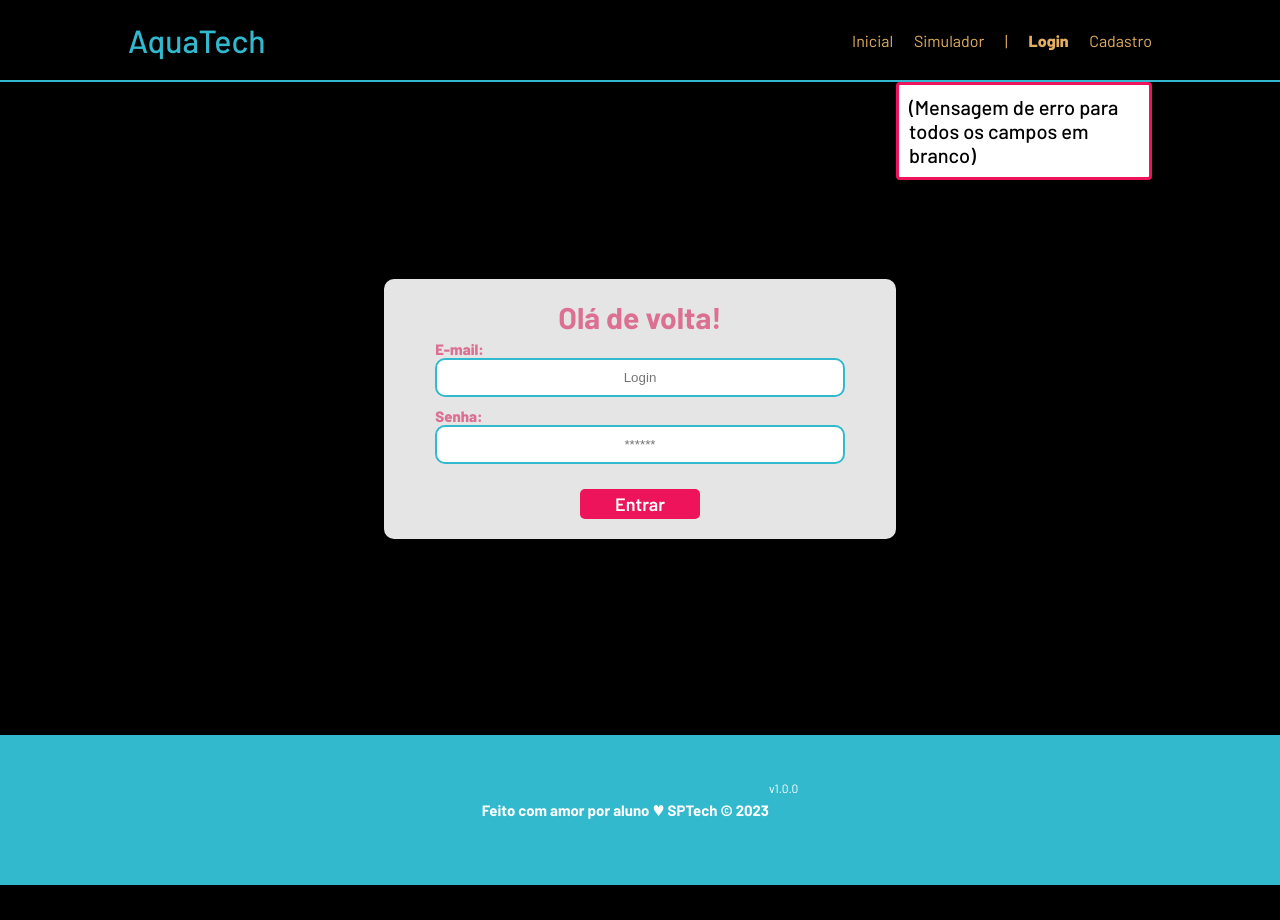
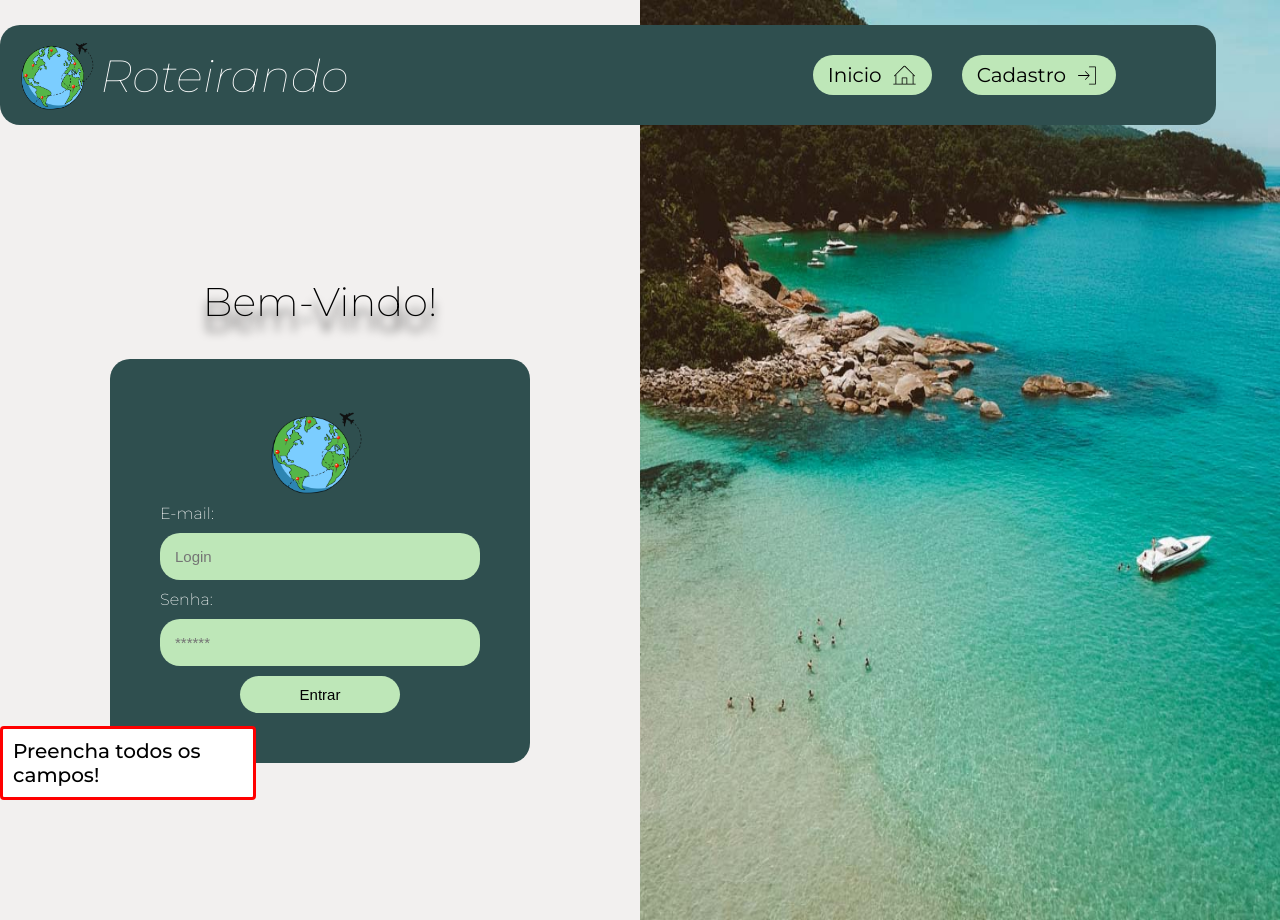
Before and after one commit to Caiqe/projeto-individual-sptech, a website: page public/login.html in a window 1280 px wide. Both pictures are taken after a click on the button "Entrar". Before the commit the page ends 885 px from the top, so only its background shows below. Drawn offline with Linux system fonts and the light colour scheme.

Commit message:
Finalizando Estilização Cadastro/Login

```diff
--- a/public/css/cadastro.css
+++ b/public/css/cadastro.css
@@ -161,3 +161,45 @@ input{
 .uf input{
     font-size: 13px;
 }
+.loading-div {
+    position: fixed;
+    top: 0;
+    left: 0;
+    width: 100vw;
+    height: 100vh;
+    background-color: rgba(0, 0, 0, 0.4);
+    display: none;
+    justify-content: center;
+    align-items: center;
+
+}
+
+.loading-div img {
+    width: 80px;
+    height: 80px;
+}
+
+.alerta_erro{
+  display: flex;
+  justify-content: flex-end;
+
+}
+
+.card_erro {
+  display: none;
+  background-color: #fff;
+  color: black;
+  width: 230px;
+  position: fixed;
+  bottom: 0;
+  left: 0;
+  border-radius: 4px;
+  border: #ff0000 3px solid;
+  padding: 10px;
+  margin-right: 10%;
+}
+
+.card_erro #mensagem_erro{
+  font-weight: 500;
+  font-size: 20px;
+}
--- a/public/login.html
+++ b/public/login.html
@@ -6,12 +6,12 @@
     <meta http-equiv="X-UA-Compatible" content="IE=edge">
     <meta name="viewport" content="width=device-width, initial-scale=1.0">
 
-    <title>AquaTech | Login</title>
+    <title>Roteirando | Login</title>
 
     <script src="./js/sessao.js"></script>
 
-    <link rel="stylesheet" href="./css/estilo.css">
-    <link rel="icon" href="./assets/icon/favicon2.ico">
+    <link rel="stylesheet" href="./css/cadastro.css">
+    <link rel="icon" href="./assets/icon/logoSite.png">
     <link rel="preconnect" href="https://fonts.gstatic.com">
 </head>
 
@@ -19,26 +19,34 @@
 
     <!--Header-->
 
-    <div class="header">
-        <div class="container">
-            <h1 class="titulo">AquaTech</h1>
-            <ul class="navbar">
-                <li>
-                    <a href="index.html">Inicial</a>
-                </li>
-                <li>
-                    <a href="simulador.html">Simulador</a>
-                </li>
-                <li>|</li>
-                <li class="agora">
-                    <a href="#">Login</a>
-                </li>
-                <li>
-                    <a href="cadastro.html">Cadastro</a>
-                </li>
-            </ul>
-        </div>
-    </div>
+    <header>
+      <div id="header-logo">
+        <img src="./assets/icon/logoSite.png" alt="Logo Site" />
+        <h2 class="nome-site">Roteirando</h2>
+      </div>
+      <ul id="navbar" on>
+        <a class="button-navbar" href="./index.html">
+          <li class="content-button">
+            Inicio
+            <img
+              class="icon-navbar"
+              src="./assets/imgs/icons/house-line-thin.svg"
+              alt="icon login"
+            />
+          </li>
+        </a>
+        <a class="button-navbar" href="./cadastro.html">
+          <li class="content-button">
+            Cadastro
+            <img
+              class="icon-navbar"
+              src="./assets/imgs/icons/login.svg"
+              alt="icon cadastrar"
+            />
+          </li>
+        </a>
+      </ul>
+    </header>
 
 
     <div class="login">
@@ -48,9 +56,11 @@
             </div>
         </div>
         <div class="container">
+
             <div class="card card-login">
-                <h2>Olá de volta!</h2>
+                <h2 id="titulo">Bem-Vindo!</h2>
                 <div class="formulario">
+                    <img src="./assets/icon/logoSite.png"  style="width: 100px; justify-self: center; align-self: center; ">
                     <div class="campo">
                         <span>E-mail:</span>
                         <input id="email_input" type="text" placeholder="Login">
@@ -61,32 +71,42 @@
                     </div>
                     <button class="botao" onclick="entrar()">Entrar</button>
                 </div>
-
                 <div id="div_aguardar" class="loading-div">
                     <img src="./assets/circle-loading.gif" id="loading-gif">
                 </div>
-
                 <div id="div_erros_login"></div>
             </div>
+            <img src="assets/imgs/fernando-noronha.jpeg" alt="" id="img_metade_tela" style="height: 920px; width: 50%;">
         </div>
     </div>
-
-    <!--footer inicio-->
-    <div class="footer">
-        <div class="container">
-            <h4>Feito com amor por aluno &hearts; SPTech &copy; 2023</h4>
-            <span class="version">v1.0.0</span>
-        </div>
-    </div>
-    <!--footer fim-->
-
 </body>
 
 </html>
 
 <script>
+setInterval(carrossel, 5000);
 
+var carrosselFotos = ['./assets/imgs/fernando-noronha.jpeg',
+'./assets/imgs/praia-sono.jpeg',
+'./assets/imgs/porto-seguro.jpeg',
+'./assets/imgs/ubatuba.jpg']
+var indexCarrossel = 0;
 
+function carrossel(){
+    if(indexCarrossel==0){
+        indexCarrossel=1;
+        img_metade_tela.src = carrosselFotos[1];
+    }else if(indexCarrossel==1){
+        indexCarrossel=2;
+        img_metade_tela.src = carrosselFotos[2];
+    }else if(indexCarrossel==2){
+        indexCarrossel=3;
+        img_metade_tela.src = carrosselFotos[3];
+    }else{
+        indexCarrossel=0;
+        img_metade_tela.src = carrosselFotos[0];
+    }
+}
     function entrar() {
         aguardar();
 
@@ -95,7 +115,7 @@
 
         if (emailVar == "" || senhaVar == "") {
             cardErro.style.display = "block"
-            mensagem_erro.innerHTML = "(Mensagem de erro para todos os campos em branco)";
+            mensagem_erro.innerHTML = "Preencha todos os campos!";
             finalizarAguardar();
             return false;
         }
```
Also changed, not shown: public/cadastro.html (+26 -2 lines), public/index.html (+1 -1 lines), public/simulador.html (deleted, +0 -82 lines), public/assets/imgs/porto-seguro.jpeg (added), public/assets/imgs/praia-sono.jpeg (added), public/assets/imgs/ubatuba.jpg (added), 1 other file.
